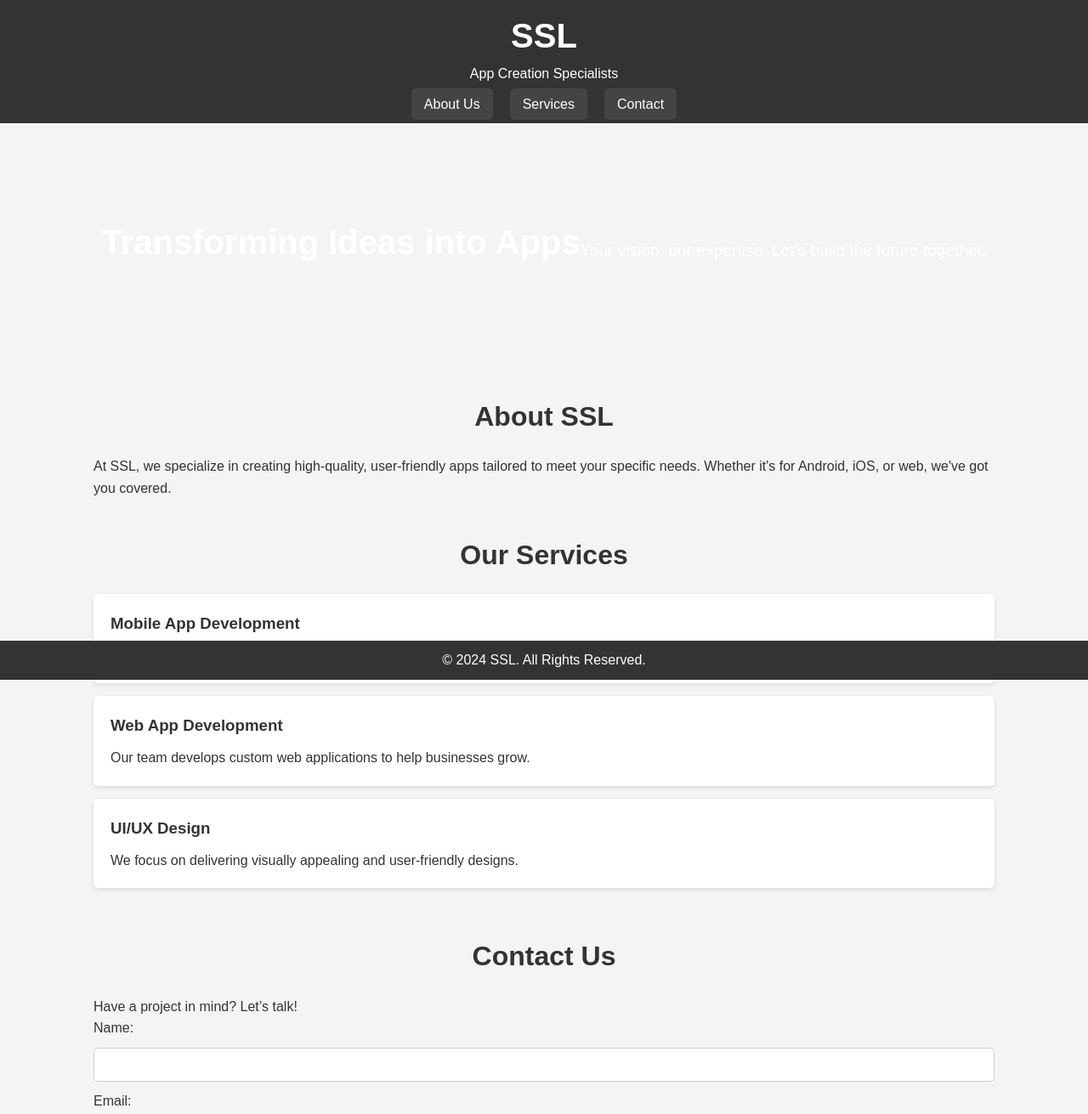
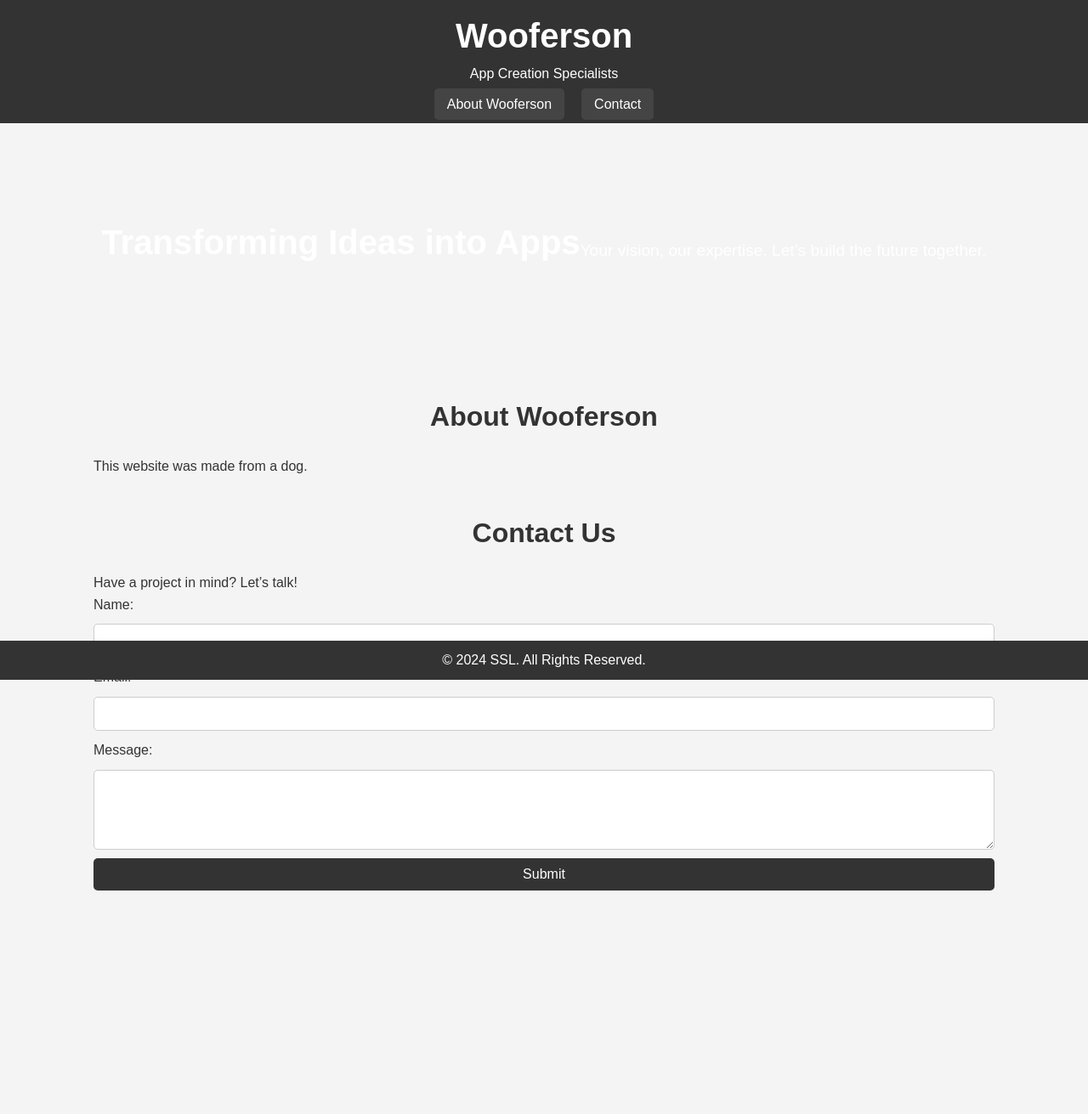
Before and after one commit to Bash1220131/woofersonWebsite, a plain HTML site: page index.html in a window 1280 px wide. Shown: the top 1311 px of the page at 85% size. After the commit the page ends 1068 px from the top, so only its background shows below. Drawn offline with Linux system fonts and the light colour scheme.

Commit message:
Update index.html

```diff
--- a/index.html
+++ b/index.html
@@ -3,20 +3,19 @@
 <head>
     <meta charset="UTF-8">
     <meta name="viewport" content="width=device-width, initial-scale=1.0">
-    <meta name="description" content="SSL - App Creation Specialists">
-    <title>SSL - App Creation Specialists</title>
+    <meta name="description" content="Wooferson">
+    <title>Wooferson site</title>
     <link rel="stylesheet" href="styles.css">
 </head>
 <body>
     <header>
         <div class="logo">
-            <h1>SSL</h1>
+            <h1>Wooferson</h1>
             <p>App Creation Specialists</p>
         </div>
         <nav>
             <ul>
-                <li><a href="#about">About Us</a></li>
-                <li><a href="#services">Services</a></li>
+                <li><a href="#about">About Wooferson</a></li>
                 <li><a href="#contact">Contact</a></li>
             </ul>
         </nav>
@@ -28,24 +27,8 @@
     </section>
 
     <section id="about" class="container">
-        <h2>About SSL</h2>
-        <p>At SSL, we specialize in creating high-quality, user-friendly apps tailored to meet your specific needs. Whether it's for Android, iOS, or web, we've got you covered.</p>
-    </section>
-
-    <section id="services" class="container">
-        <h2>Our Services</h2>
-        <div class="service-box">
-            <h3>Mobile App Development</h3>
-            <p>We build responsive, intuitive mobile apps for Android and iOS platforms.</p>
-        </div>
-        <div class="service-box">
-            <h3>Web App Development</h3>
-            <p>Our team develops custom web applications to help businesses grow.</p>
-        </div>
-        <div class="service-box">
-            <h3>UI/UX Design</h3>
-            <p>We focus on delivering visually appealing and user-friendly designs.</p>
-        </div>
+        <h2>About Wooferson</h2>
+        <p>This website was made from a dog.</p>
     </section>
 
     <section id="contact" class="container">
```
